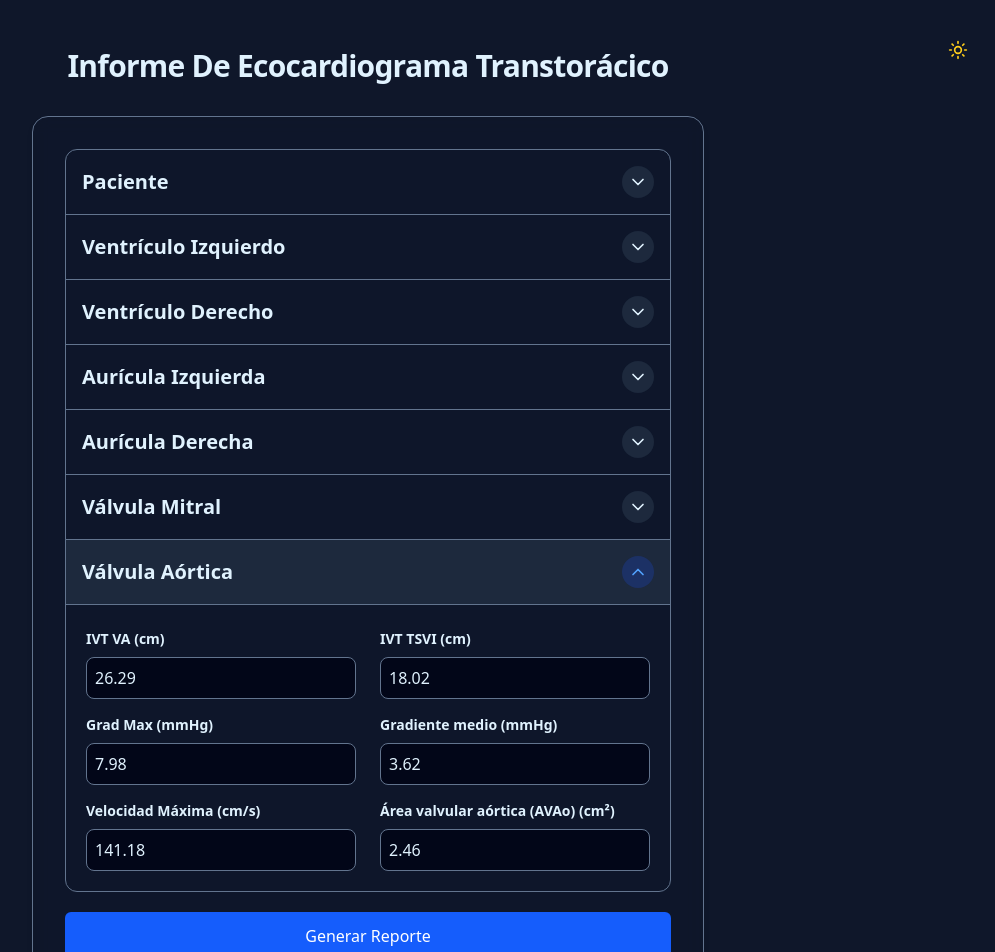
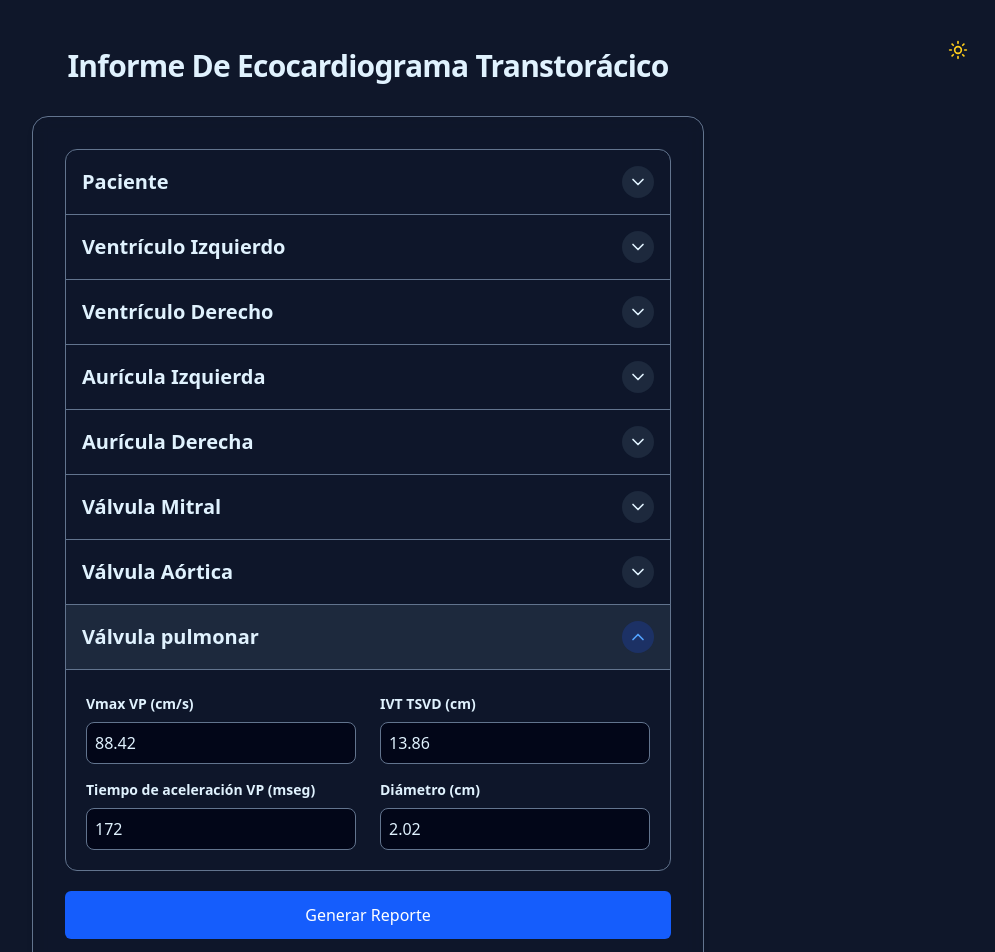
Before and after one commit to Vecttory/medical-reports, a Next.js app: page / in a window 1280 px wide. Shown: the top 952 px of the page, without its empty margins (272-1267 px from the left). Built offline with nearby package versions, Linux system fonts and the light colour scheme.

Commit message:
pulmonary valve section added, template updated, data ijected

```diff
--- a/app/actions.js
+++ b/app/actions.js
@@ -75,6 +75,13 @@ export async function processReport(prevState, formData) {
     avao: parseFloat(formData.get("avao") || "0"),
   };
 
+  const pulmonaryValveData = {
+    pvvmax: parseFloat(formData.get("pvvmax") || "0"),
+    rvotvti: parseFloat(formData.get("rvotvti") || "0"),
+    pvat: parseFloat(formData.get("pvat") || "0"),
+    pvd: parseFloat(formData.get("pvd") || "0"),
+  };
+
   // Basic validation (even though HTML5 handles most of it)
   if (!patientData.name || !patientData.age || !patientData.date || !patientData.weight || !patientData.height) {
     return { error: "Faltan campos requeridos." };
@@ -146,6 +153,9 @@ export async function processReport(prevState, formData) {
     // Aortic Valve Calculations
     const { avvti, lvotvti, avMaxGrad, avMeanGrad, avvmax, avao } = aorticValveData;
     const iavao = avao / bsa;
+
+    // Pulmonary Valve Calculations
+    const { pvvmax, rvotvti, pvat, pvd } = pulmonaryValveData;
 
     // Format date to DD/MM/YYYY
     const [year, month, day] = patientData.date.split("-");
@@ -237,6 +247,12 @@ export async function processReport(prevState, formData) {
       avvmax: truncateDecimals(avvmax),
       avao: truncateDecimals(avao),
       iavao: truncateDecimals(iavao),
+
+      // Pulmonary Valve Data
+      pvvmax: truncateDecimals(pvvmax),
+      rvotvti: truncateDecimals(rvotvti),
+      pvat: truncateDecimals(pvat, 0),
+      pvd: truncateDecimals(pvd),
     });
 
     const buf = doc.getZip().generate({
--- a/app/page.js
+++ b/app/page.js
@@ -89,7 +89,8 @@ export default function Home() {
     leftAtrium: false,
     rightAtrium: false,
     mitralValve: false,
-    aorticValve: true
+    aorticValve: false,
+    pulmonaryValve: true
   });
 
   // Scroll to the bottom of the page on initial load
@@ -915,7 +916,6 @@ export default function Home() {
             title="Válvula Aórtica"
             isOpen={openSections.aorticValve}
             onToggle={() => toggleSection('aorticValve')}
-            isLast={true}
           >
             <div className="grid grid-cols-1 sm:grid-cols-2 gap-x-6 gap-y-4">
               <div>
@@ -1016,6 +1016,81 @@ export default function Home() {
             </div>
           </AccordionSection>
 
+          {/* PULMONARY VALVE SECTION */}
+          <AccordionSection
+            id="pulmonaryValve"
+            title="Válvula pulmonar"
+            isOpen={openSections.pulmonaryValve}
+            onToggle={() => toggleSection('pulmonaryValve')}
+            isLast={true}
+          >
+            <div className="grid grid-cols-1 sm:grid-cols-2 gap-x-6 gap-y-4">
+              <div>
+                {/* PVVMAX: Pulmonary Valve Maximum Velocity */}
+                <label htmlFor="pvvmax" className="block text-sm font-bold mb-2">
+                  Vmax VP (cm/s)
+                </label>
+                <input
+                  type="number"
+                  id="pvvmax"
+                  name="pvvmax"
+                  step="0.01"
+                  required
+                  defaultValue="88.42"
+                  className="scroll-mt-12 w-full px-2 py-2 border-1 border-slate-400 dark:border-slate-500 rounded-lg bg-white dark:bg-slate-950 focus:outline-none focus:ring-2 focus:ring-blue-500 focus:border-transparent transition-shadow"
+                />
+              </div>
+
+              <div>
+                {/* RVOTVTI: Right Ventricular Outflow Tract Velocity Time Integral */}
+                <label htmlFor="rvotvti" className="block text-sm font-bold mb-2">
+                  IVT TSVD (cm)
+                </label>
+                <input
+                  type="number"
+                  id="rvotvti"
+                  name="rvotvti"
+                  step="0.01"
+                  required
+                  defaultValue="13.86"
+                  className="scroll-mt-12 w-full px-2 py-2 border-1 border-slate-400 dark:border-slate-500 rounded-lg bg-white dark:bg-slate-950 focus:outline-none focus:ring-2 focus:ring-blue-500 focus:border-transparent transition-shadow"
+                />
+              </div>
+
+              <div>
+                {/* PVAT: Pulmonary Valve Acceleration Time or (RVOT AT) Right Ventricular Outflow Tract Acceleration Time )*/}
+                <label htmlFor="pvat" className="block text-sm font-bold mb-2">
+                  Tiempo de aceleración VP (mseg)
+                </label>
+                <input
+                  type="number"
+                  id="pvat"
+                  name="pvat"
+                  step="1"
+                  required
+                  defaultValue="172"
+                  className="scroll-mt-12 w-full px-2 py-2 border-1 border-slate-400 dark:border-slate-500 rounded-lg bg-white dark:bg-slate-950 focus:outline-none focus:ring-2 focus:ring-blue-500 focus:border-transparent transition-shadow"
+                />
+              </div>
+
+              <div>
+                {/* PVD: Pulmonary Valve Diameter */}
+                <label htmlFor="pvd" className="block text-sm font-bold mb-2">
+                  Diámetro (cm)
+                </label>
+                <input
+                  type="number"
+                  id="pvd"
+                  name="pvd"
+                  step="0.01"
+                  required
+                  defaultValue="2.02"
+                  className="scroll-mt-12 w-full px-2 py-2 border-1 border-slate-400 dark:border-slate-500 rounded-lg bg-white dark:bg-slate-950 focus:outline-none focus:ring-2 focus:ring-blue-500 focus:border-transparent transition-shadow"
+                />
+              </div>
+            </div>
+          </AccordionSection>
+
           {/* Status messages */}
           {state?.error && (
             <div className="p-4 text-sm text-red-700 bg-red-50 dark:bg-red-950/30 dark:text-red-400 rounded-lg border border-red-200 dark:border-red-900/50 mb-6 mt-4">
```
Also changed, not shown: 1 other file (tests, documents, lock files or other folders).
